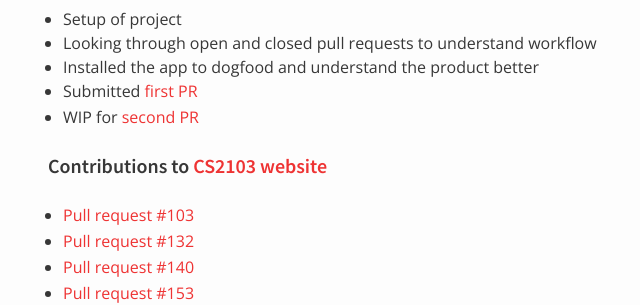
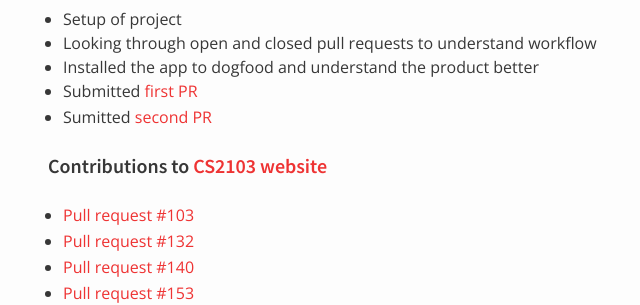
Before and after one commit to nus-oss/cs3281-AY1516S2-website, a Jekyll site: the page built from teams/powerpointlabs.md, in a window 1280 px wide and 900 px high, scrolled down 13317 px. Shown: the part 154-459 px from the top of the window, without its empty margins (322-962 px from the left). Built offline with Jekyll 4.4.1, drawn with Linux system fonts in a browser that asks for light colours.

Commit message:
Updated Victor's Contributions

```diff
--- a/teams/powerpointlabs.md
+++ b/teams/powerpointlabs.md
@@ -388,7 +388,7 @@ permalink: /teams/powerpointlabs/
  * Looking through open and closed pull requests to understand workflow
  * Installed the app to dogfood and understand the product better
  * Submitted [first PR](https://github.com/open-keychain/open-keychain/pull/1804)
- * WIP for [second PR](https://github.com/open-keychain/open-keychain/issues/1554)
+ * Sumitted [second PR](https://github.com/open-keychain/open-keychain/pull/1808)
 
 #### Contributions to [CS2103 website](http://www.comp.nus.edu.sg/~cs2103/AY1516S2/)
 * [Pull request #103](https://github.com/nus-cs2103/website/pull/103)
```
